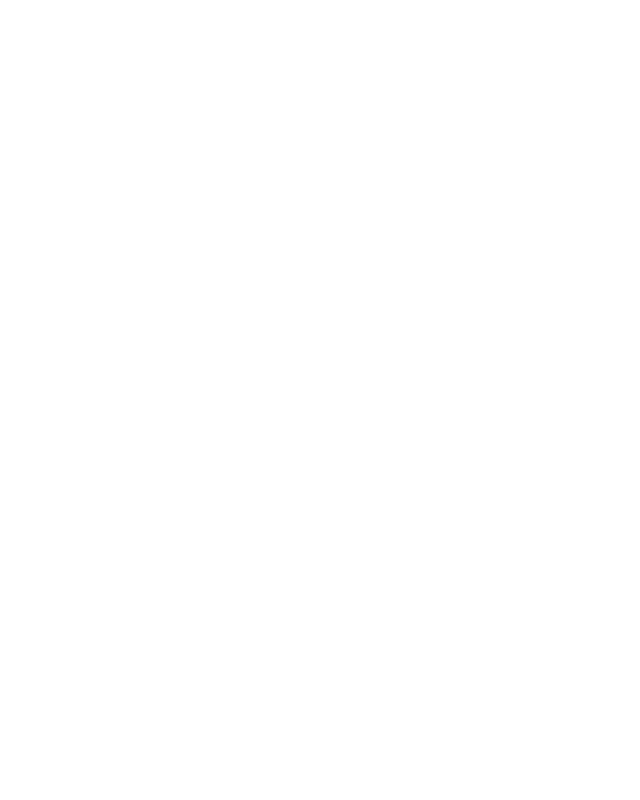
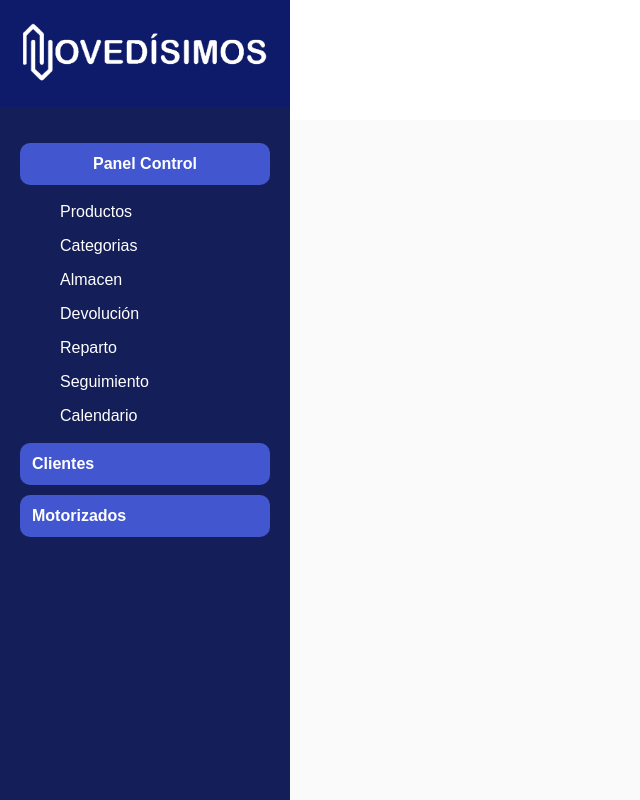
Before and after one commit to VaftecPeru/novedisimos_front, a React app: page /dashboard in a window 1280 px wide. Before the commit this address had no page. Shown: the whole page, without its empty margins (0-640 px from the left). Built offline with nearby package versions, Linux system fonts and the light colour scheme; the HTML template or start-up script is replaced by a standard one.

Commit message:
Descripción de los cambios realizados

```diff
--- a/src/App.jsx
+++ b/src/App.jsx
@@ -1,17 +1,23 @@
 import './App.css';
-import { BrowserRouter as Router, Routes, Route, Link } from 'react-router-dom';
+import { BrowserRouter as Router, Routes, Route, Link, useNavigate } from 'react-router-dom';
 import Registro from './Registro';
 import RegistroCorreo from './Registrocorreo';
 import RegistroCorreoFinal from './Registrofinal';
+import Dashboard from './Dashboard';
 import { useState } from 'react';
 
 function App() {
   const [passwordVisible, setPasswordVisible] = useState(false);
   const [eyeIcon, setEyeIcon] = useState("../images/eye-off.png");
+  const navigate = useNavigate();
 
   const togglePasswordVisibility = () => {
     setPasswordVisible(!passwordVisible);
     setEyeIcon(passwordVisible ? "../images/eye-off.png" : "../images/eye.png");
+  };
+
+  const handleLogin = () => {
+    navigate('/dashboard');
   };
 
   return (
@@ -37,7 +43,7 @@
           </span>
         </div>
         <h3 className='login-comentario'>¿Olvidaste tu contraseña?</h3>
-        <button>Acceder ➜</button>
+        <button type="button" onClick={handleLogin}>Acceder ➜</button>
         <h3 className='login-comentario'>¿No tienes una cuenta? <Link to="/registro" className='registro-link'>Crear cuenta</Link></h3>
       </form>
     </div>
@@ -52,6 +58,7 @@
         <Route path="/registro" element={<Registro />} />
         <Route path="/registro/correo" element={<RegistroCorreo />} />
         <Route path="/registro/correo/final" element={<RegistroCorreoFinal />} />
+        <Route path="/dashboard" element={<Dashboard />} />
       </Routes>
     </Router>
   );
--- /dev/null
+++ b/src/Dashboard.css
@@ -0,0 +1,102 @@
+body {
+    margin: 0;
+    padding: 0;
+    background-color: #fafafa;
+  }
+
+.dashboard-container {
+    font-family: sans-serif;
+    background-color: #f4f4f4;
+    width: 100%;
+  }
+
+.dashboard-sidebar {
+    background-color: #141e58;
+    color: #fff;
+    width: 250px;
+    padding: 20px;
+    display: flex;
+    flex-direction: column;
+    z-index: 1000;
+    position: fixed;
+    top: 0;
+    left: 0;
+    height: 100vh;
+}
+
+.dashboard-content {
+    padding: 20px;
+    margin-left: 250px;
+  }
+
+.dashboard-header {
+    background-color: #fff;
+    color: #4763e4;
+    padding: 60px;
+    text-align: center;
+}
+
+.sidebar-header {
+    display: flex;
+    align-items: center;
+    margin-bottom: 20px;
+}
+
+.sidebar-header i {
+    margin-right: 10px;
+}
+
+.main-menu {
+    list-style: none;
+    padding: 0;
+}
+
+.main-menu-item {
+    margin-bottom: 10px;
+}
+
+.menu-item-header {
+    display: flex;
+    justify-content: space-between;
+    align-items: center;
+    padding: 12px;
+    cursor: pointer;
+    background-color: #4256d0;
+    margin-bottom: 10px;
+    border-radius: 10px;
+}
+
+.menu-item-header i {
+    margin-right: 20px;
+}
+
+.submenu {
+    list-style: none;
+    padding: 0;
+    margin-left: 20px;
+
+}
+
+.submenu li {
+    padding: 8px 20px;
+
+}
+
+.submenu li:hover{
+    padding: 8px 20px;
+    background-color: #4256d0;
+    border-radius: 10px;
+}
+
+.imagen-header{
+    background-color: #0e1b6b;
+    margin-left: -20px;
+    padding: 20px;
+    margin-top: -20px;
+    margin-right: -20px;
+}
+
+.imagen-header img {
+    width: 100%;
+    height: 100%;
+  }
--- /dev/null
+++ b/src/Dashboard.jsx
@@ -0,0 +1,72 @@
+import React, { useState } from 'react';
+import './Dashboard.css';
+
+function Dashboard() {
+  const [expanded, setExpanded] = useState({
+    panel: true,
+    clientes: false,
+    motorizados: false,
+    asesores: false,
+    reportes: false,
+  });
+
+  const toggleSection = (section) => {
+    setExpanded({
+      ...expanded,
+      [section]: !expanded[section],
+    });
+  };
+
+  return (
+    <div className="dashboard-container">
+        <header className="dashboard-header">
+      </header>
+      <div className="dashboard-sidebar">
+        <div className="sidebar-header">
+        <div className="imagen-header">
+        <img clasName="img-logo" src="../images/ovedisimos-dashboard.png" alt="Imagen de login" /></div>
+        </div>
+        <nav>
+          <ul className="main-menu">
+            <li className={`main-menu-item ${expanded.panel ? 'expanded' : ''}`}>
+              <div className="menu-item-header" onClick={() => toggleSection('panel')}>
+                <i className="fas fa-shopping-cart"></i>
+                <span style={{ fontWeight: 'bold' }}>Panel Control</span>
+                <i className={`fas fa-chevron-${expanded.panel ? 'down' : 'right'}`}></i>
+              </div>
+              {expanded.panel && (
+                <ul className="submenu">
+                  <li>Productos</li>
+                  <li>Categorias</li>
+                  <li>Almacen</li>
+                  <li>Devolución</li>
+                  <li>Reparto</li>
+                  <li>Seguimiento</li>
+                  <li>Calendario</li>
+                </ul>
+              )}
+            </li>
+            <li className="main-menu-item">
+              <div className="menu-item-header" onClick={() => toggleSection('clientes')}>
+                <span style={{ fontWeight: 'bold' }}>Clientes</span>
+                <i className={`fas fa-chevron-${expanded.clientes ? 'down' : 'right'}`}></i>
+              </div>
+              {expanded.clientes && <ul className="submenu"></ul>}
+            </li>
+            <li className="main-menu-item">
+              <div className="menu-item-header" onClick={() => toggleSection('motorizados')}>
+              <span style={{ fontWeight: 'bold' }}>Motorizados</span>
+                <i className={`fas fa-chevron-${expanded.motorizados ? 'down' : 'right'}`}></i>
+              </div>
+              {expanded.motorizados && <ul className="submenu"></ul>}
+            </li>
+          </ul>
+        </nav>
+      </div>
+
+
+    </div>
+  );
+}
+
+export default Dashboard;
--- a/src/Registro.jsx
+++ b/src/Registro.jsx
@@ -87,7 +87,7 @@
           value={email}
           onChange={(e) => setEmail(e.target.value)}
           style={{ borderColor: camposCompletos ? 'initial' : 'red' }}
-          className={camposError ? 'placeholder-error' : ''} // Agregar clase condicional
+          className={camposError ? 'placeholder-error' : ''}
         />
         <p style={{ color: camposError ? '#991b1b' : 'inherit' }}>Numero de teléfono</p>
         <input
@@ -96,7 +96,7 @@
           value={phone}
           onChange={(e) => setPhone(e.target.value)}
           style={{ borderColor: camposCompletos ? 'initial' : 'red' }}
-          className={camposError ? 'placeholder-error' : ''} // Agregar clase condicional
+          className={camposError ? 'placeholder-error' : ''}
         />
         <p style={{ color: camposError ? '#991b1b' : 'inherit' }}>Contraseña</p>
         <div style={{ position: 'relative' }}>
@@ -106,7 +106,7 @@
             placeholder="Ingresa tu contraseña"
             value={password}
             onChange={(e) => setPassword(e.target.value)}
-            className={camposError ? 'placeholder-error' : ''} // Agregar clase condicional
+            className={camposError ? 'placeholder-error' : ''}
           />
           <span
             className="password-toggle"
@@ -124,7 +124,7 @@
             placeholder="Ingresa tu contraseña nuevamente"
             value={confirmPassword}
             onChange={(e) => setConfirmPassword(e.target.value)}
-            className={camposError ? 'placeholder-error' : ''} // Agregar clase condicional
+            className={camposError ? 'placeholder-error' : ''}
           />
           <span
             className="password-toggle-2"
```
Also changed, not shown: public/images/ovedisimos-dashboard.png (added), src/App.css (line endings or trailing spaces).
